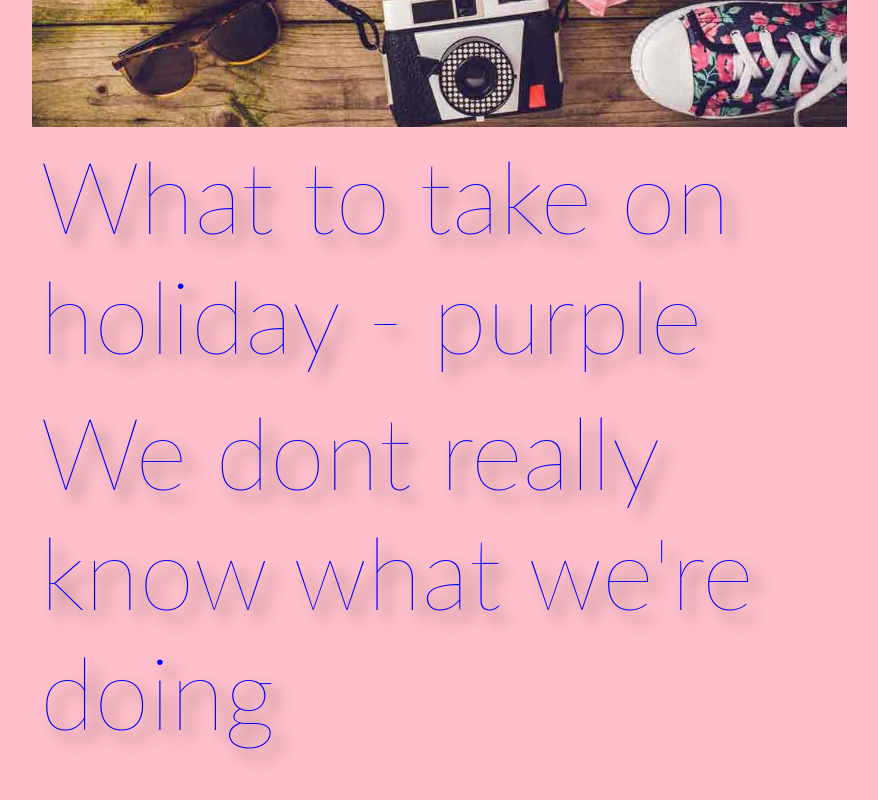
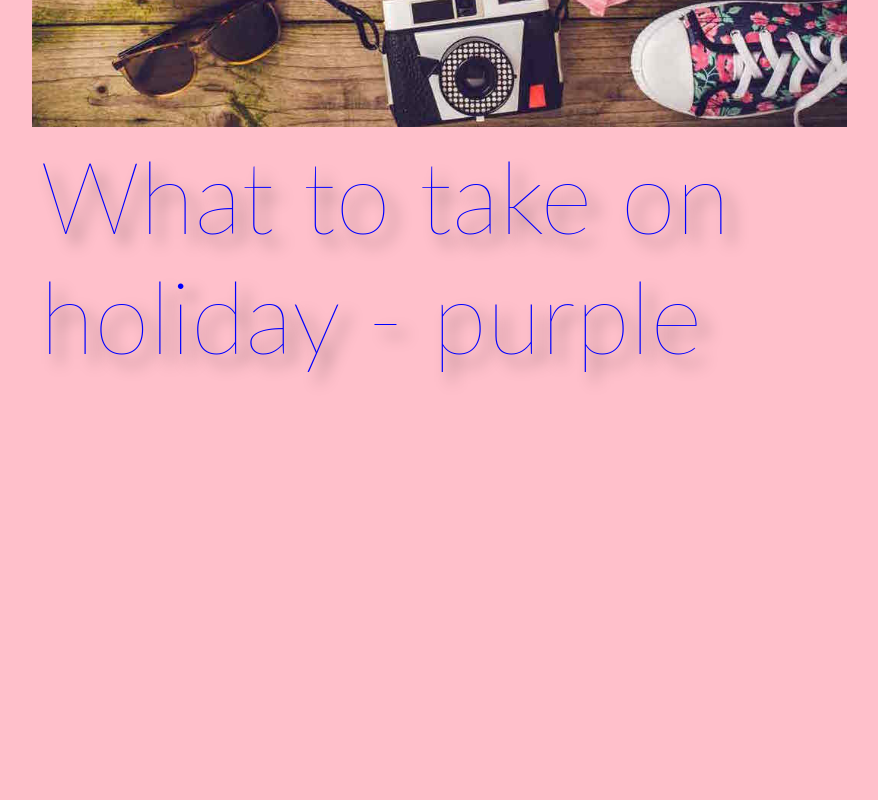
Before and after one commit to Shants66/Weekend-Escapes, a plain HTML site: page In My Suitcase.html in a window 1280 px wide. Shown: the part 535-1335 px from the top of the page, without its empty margins (163-1041 px from the left). After the commit the page ends 963 px from the top, so only its background shows below. Drawn offline with Linux system fonts and the light colour scheme.

Commit message:
Revert "update text"
This reverts commit 874a1845b6b6faf28d9bd6893fa2b1286632ecfe.

```diff
--- a/In My Suitcase.html
+++ b/In My Suitcase.html
@@ -19,7 +19,6 @@
     <div class="pageimage">
       <img src="./Images/Packing.jpg" alt="packing">
       <div id="textpart">What to take on holiday - purple</div>
-      <div id="textpart">We dont really know what we're doing</div>
     </div>
 
   </body>
```
Also changed, not shown: 1 other file.
